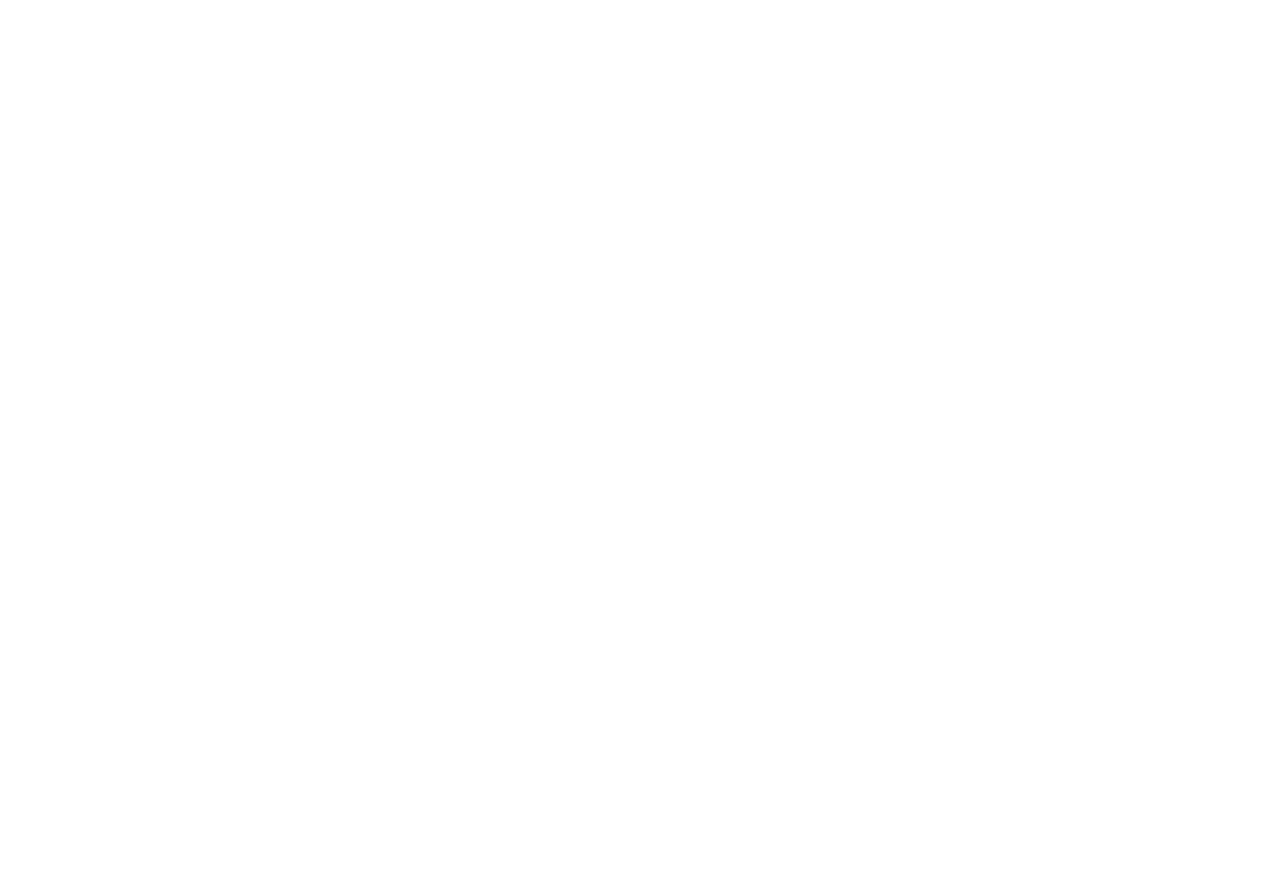
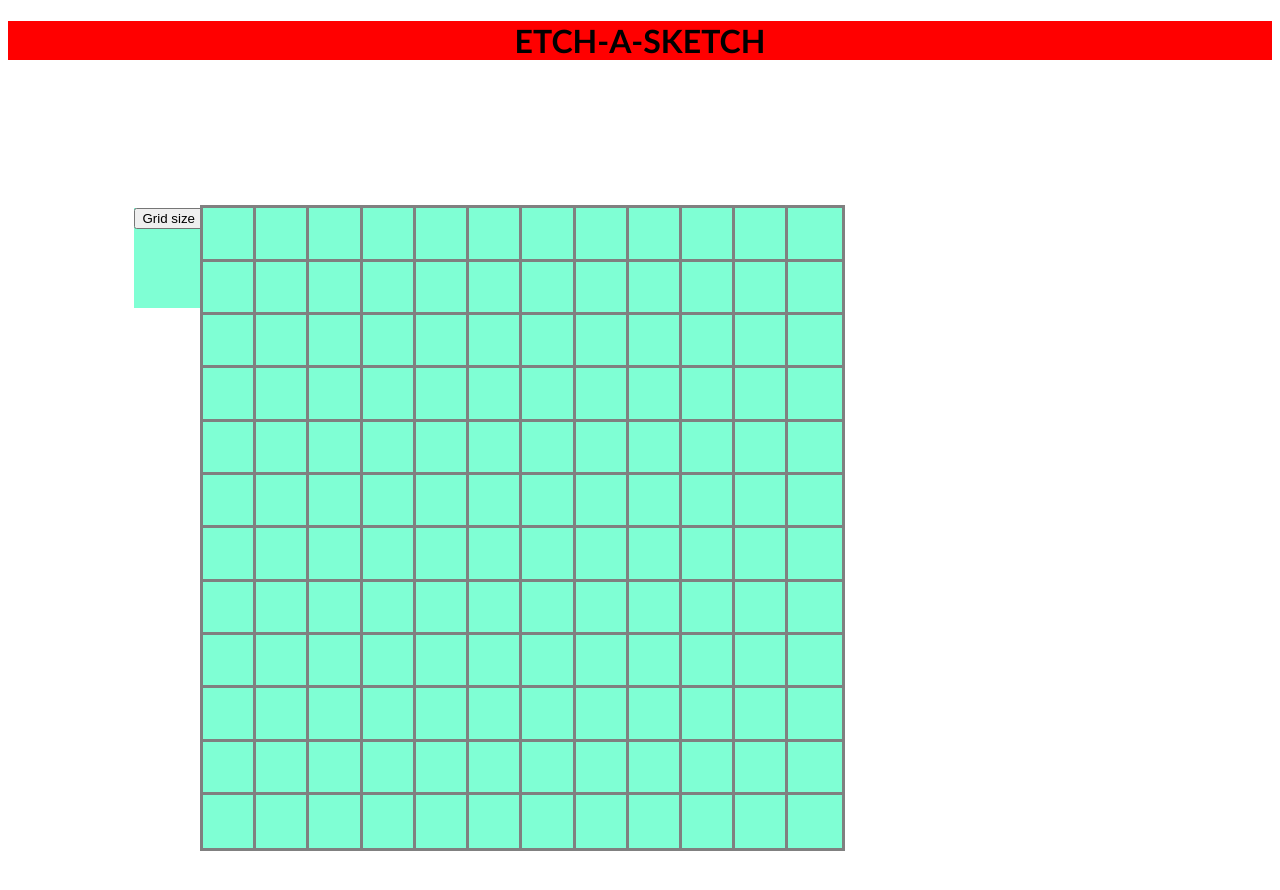
Before and after one commit to kostonos/etch-a-sketch, a plain HTML site: page index.html in a window 1280 px wide. Before the commit the page ends 800 px from the top, so only its background shows below. Drawn offline with Linux system fonts and the light colour scheme.

Commit message:
added basic layout and style.css file

```diff
--- a/index.html
+++ b/index.html
@@ -3,9 +3,18 @@
 <head>
     <meta charset="UTF-8">
     <meta name="viewport" content="width=device-width, initial-scale=1.0">
-    <title>Document</title>
+    <script src = "script.js" defer></script>
+    <link rel="stylesheet" href="style.css" />
+    <title>Etch-a-sketch</title>
 </head>
 <body>
+    <div id = "title"><h1> ETCH-A-SKETCH </h1></div>
+    <div class = "game">
+        <div id = "menu">
+            <button>Grid size</button>
+        </div>
+        <div id = "container"></div>
+    </div>
 
 </body>
 </html>
--- a/script.js
+++ b/script.js
@@ -0,0 +1,23 @@
+let gridSize = 12;
+
+const container = document.querySelector("#container");
+container.style.width = "80vh";
+container.style.height = "80vh";
+
+for(let i = 0; i < gridSize ** 2; i++) {
+    let square = document.createElement("div");
+    let gridWidth = container.offsetWidth / gridSize;
+
+    square.style.width = `${gridWidth - 0.1}px`;
+    square.style.height = square.style.width;
+    // square.style.height = `${parseInt(container.style.width,10)/gridSize}%`;
+    // square.style.backgroundColor = "green";
+    square.classList.add('grid-item');
+    square.style.outline = "grey solid";
+    // square.style.borderWidth = "1px";
+    // square.style.margin = `${parseFloat(container.style.width,1)*0.01}%`;
+    container.appendChild(square);
+
+}
+
+console.log(container.offsetWidth / gridSize);
--- /dev/null
+++ b/style.css
@@ -0,0 +1,30 @@
+#title {
+    background-color: red;
+    text-align: center;
+    font-family: 'Gill Sans', 'Gill Sans MT', Calibri, 'Trebuchet MS', sans-serif;
+    font-size: 100%;
+}
+
+.game {
+    display:flex;
+    flex-direction: row;
+    padding: 10%;
+}
+
+#menu {
+    background-color: aquamarine;
+    height: 100px;
+}
+
+#container {
+
+    display: flex;
+    background-color: rgba(17, 61, 61, 0.837);
+    flex-wrap: wrap;
+
+
+}
+
+.grid-item {
+    background-color: aquamarine;
+}
```
